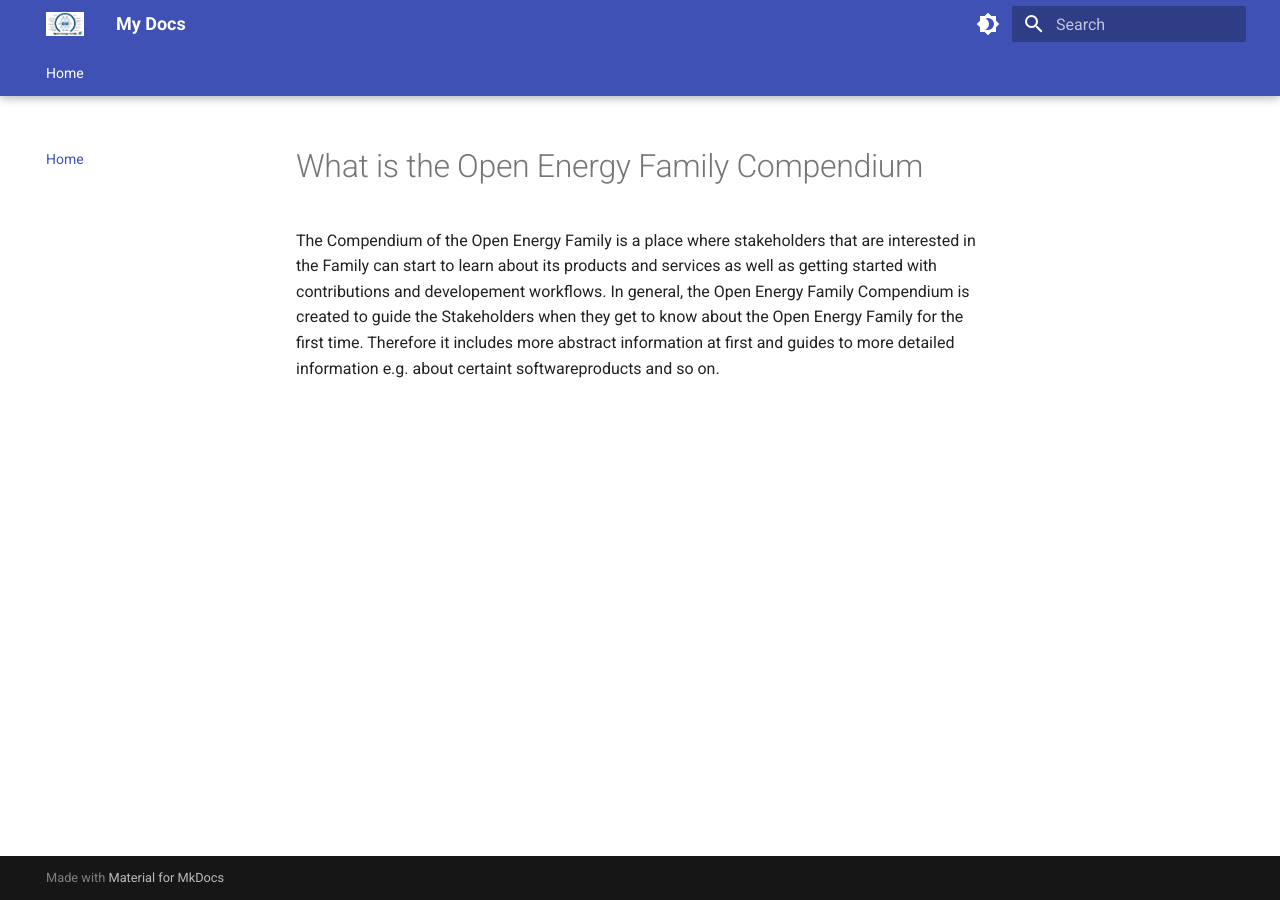
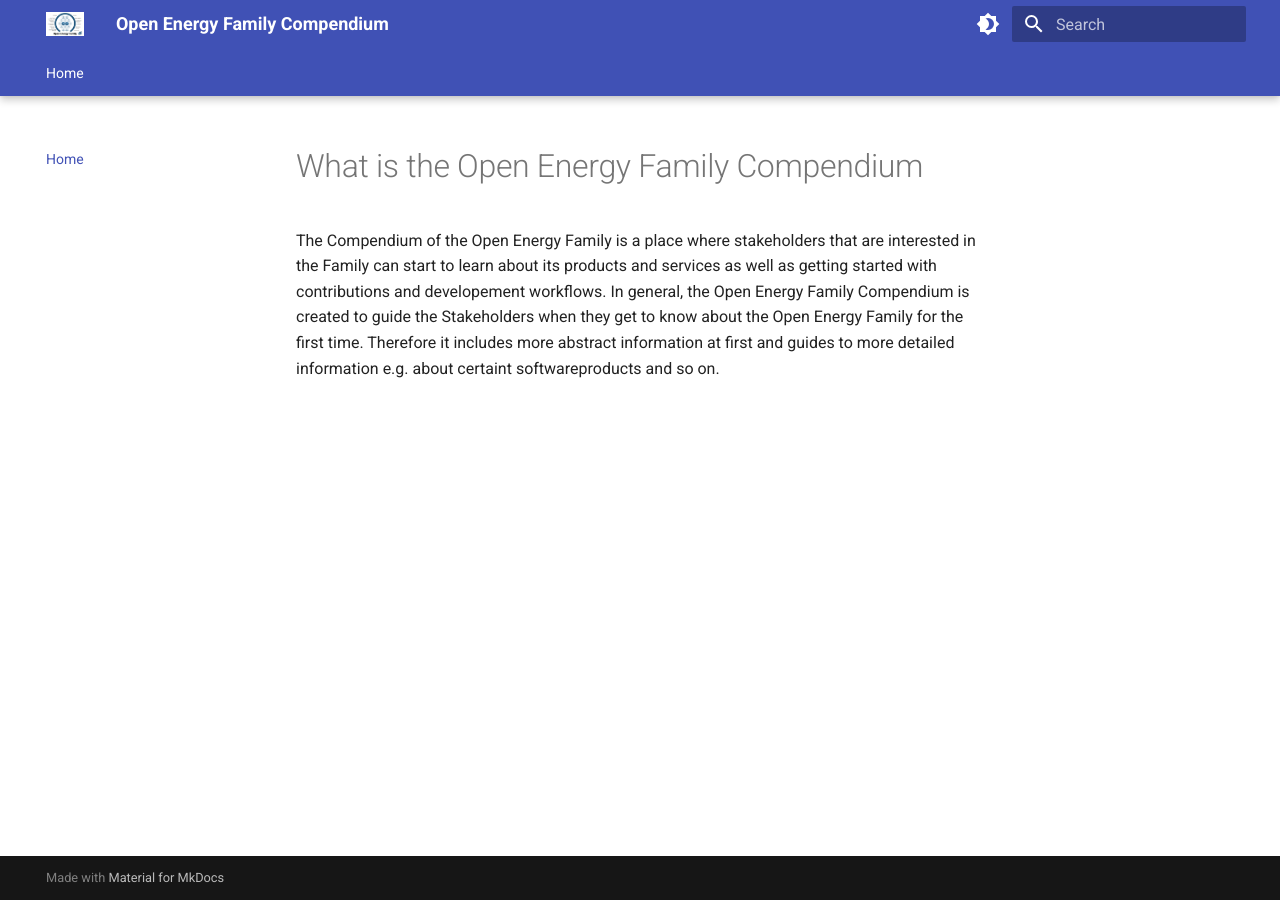
Before and after one commit to OpenEnergyPlatform/organisation, an MkDocs documentation site: the page built from kompendium/index.md, in a window 1280 px wide. Built offline with MkDocs 1.6.1 and Material for MkDocs 9.7.7, drawn with Linux system fonts in a browser that asks for light colours.

Commit message:
update mkdocs config #52

```diff
--- a/mkdocs.yml
+++ b/mkdocs.yml
@@ -1,4 +1,7 @@
-site_name: My Docs
+# Project
+site_name: Open Energy Family Compendium
+site_url:
+site_description: Write your documentation in Markdown and create a static page for your developer and user community
 docs_dir: 'kompendium'
 
 # Configuration
```
